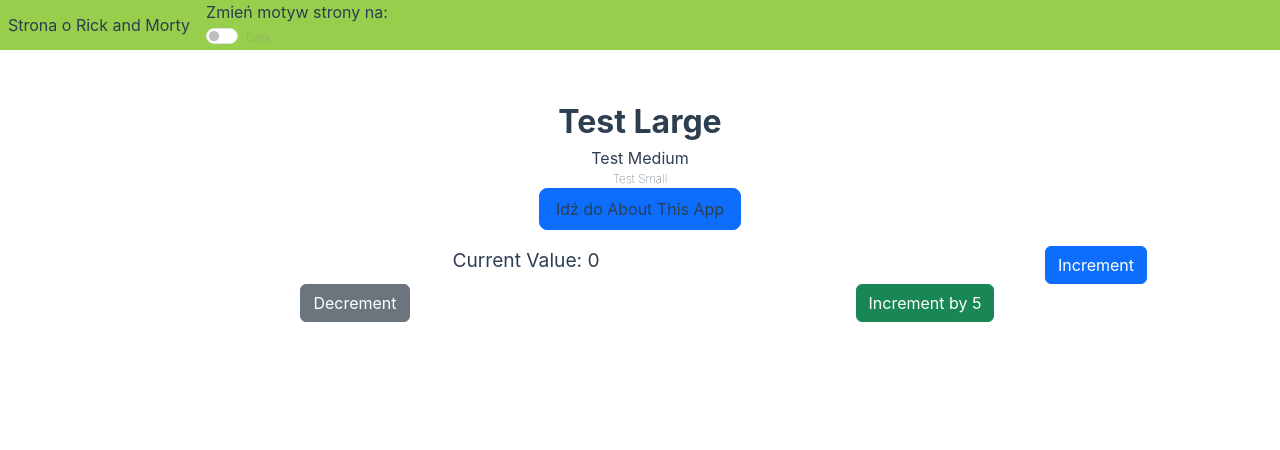
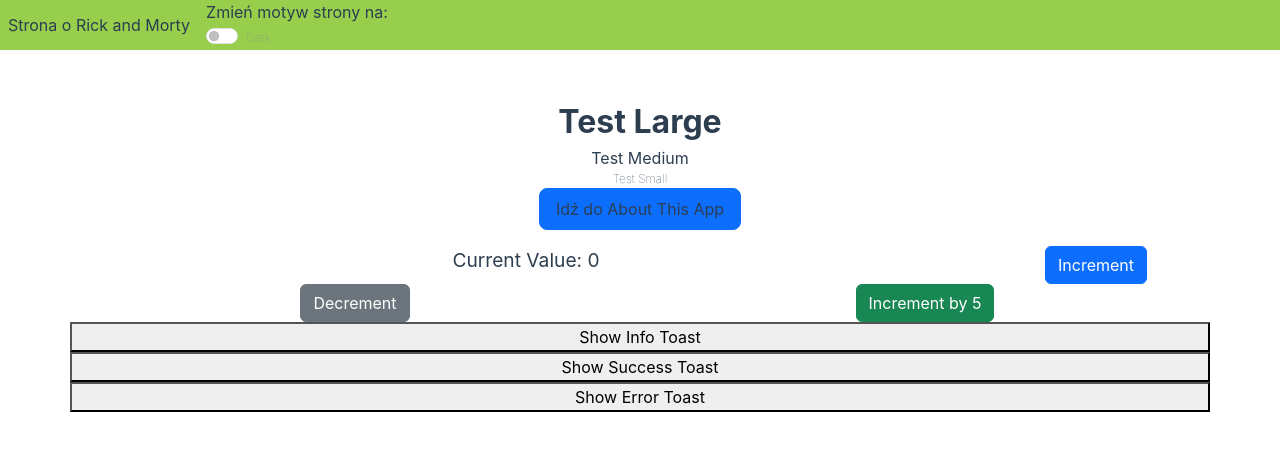
Before and after one commit to Pablo2904/rick-morty-app, a React app in the folder rick-morty-app-client/: page / in a window 1280 px wide. Shown: the top 450 px of the page. Built offline with nearby package versions, Linux system fonts and the light colour scheme.

Commit message:
CreatedToastContext and implement toast notifications in HomePage Component to testing

```diff
--- a/rick-morty-app-client/package.json
+++ b/rick-morty-app-client/package.json
@@ -47,6 +47,7 @@
     "react-redux": "^9.1.2",
     "react-refresh": "^0.11.0",
     "react-router-dom": "^7.0.2",
+    "react-toastify": "^11.0.2",
     "resolve": "^1.20.0",
     "resolve-url-loader": "^4.0.0",
     "sass": "^1.82.0",
--- a/rick-morty-app-client/src/app/App.tsx
+++ b/rick-morty-app-client/src/app/App.tsx
@@ -5,13 +5,16 @@ import AppRouter from "router/AppRouter";
 import "bootstrap/dist/css/bootstrap.min.css";
 import "styles/globals.scss";
 import { ThemeProvider } from "context/ThemeContext/ThemeContext";
+import { ToastProvider } from "context/ToastContext/ToastContext";
 
 //wszystkie providery i wrappery tutaj
 const App: React.FC = () => {
   return (
     <Provider store={store}>
       <ThemeProvider>
-        <AppRouter />
+        <ToastProvider>
+          <AppRouter />
+        </ToastProvider>
       </ThemeProvider>
     </Provider>
   );
--- /dev/null
+++ b/rick-morty-app-client/src/context/ToastContext/ToastContext.tsx
@@ -0,0 +1,54 @@
+import React, { createContext, useContext } from "react";
+import { toast, ToastContainer } from "react-toastify";
+import "react-toastify/dist/ReactToastify.css";
+
+type ToastType = "info" | "success" | "error";
+
+//interfaces
+interface ToastContextProps {
+  showToast: (type: ToastType, message: string, duration?: number) => void;
+}
+
+const ToastContext = createContext<ToastContextProps | undefined>(undefined);
+
+export const useToast = (): ToastContextProps => {
+  const context = useContext(ToastContext);
+  if (!context) {
+    throw new Error("useToast must be used within a ToastProvider");
+  }
+  return context;
+};
+
+//Provider dla Toast
+export const ToastProvider: React.FC<{ children: React.ReactNode }> = ({
+  children,
+}) => {
+  const showToast = (type: ToastType, message: string, duration = 3000) => {
+    const commonOptions = {
+      autoClose: duration,
+      closeOnClick: true,
+    };
+
+    switch (type) {
+      case "info":
+        toast.info(message, commonOptions);
+        break;
+      case "success":
+        toast.success(message, commonOptions);
+        break;
+      case "error":
+        toast.error(message, commonOptions);
+        break;
+      default:
+        toast(message, commonOptions);
+        break;
+    }
+  };
+
+  return (
+    <ToastContext.Provider value={{ showToast }}>
+      {children}
+      <ToastContainer />
+    </ToastContext.Provider>
+  );
+};
--- a/rick-morty-app-client/src/pages/Home/HomePage.tsx
+++ b/rick-morty-app-client/src/pages/Home/HomePage.tsx
@@ -12,11 +12,15 @@ import styles from "./HomePage.module.scss";
 import { useNavigate } from "react-router-dom";
 import Header from "components/molecules/Header/Header";
 import ThemedTypography from "components/atoms/ThemedTypography/ThemedTypography";
+import { useToast } from "context/ToastContext/ToastContext";
 
 const HomePage: React.FC = () => {
   const dispatch = useDispatch<AppDispatch>(); // Typed dispatch
   const value = useSelector((state: RootState) => state.example.value); // Access the value from state
   const navigate = useNavigate();
+
+  //Wywołanie toast
+  const { showToast } = useToast();
 
   return (
     <>
@@ -62,6 +66,27 @@ const HomePage: React.FC = () => {
               Increment by 5
             </Button>
           </Col>
+          <button
+            onClick={() =>
+              showToast("info", "This is an informational message!")
+            }
+          >
+            Show Info Toast
+          </button>
+          <button
+            onClick={() =>
+              showToast("success", "Your changes were saved successfully!")
+            }
+          >
+            Show Success Toast
+          </button>
+          <button
+            onClick={() =>
+              showToast("error", "Something went wrong. Please try again.")
+            }
+          >
+            Show Error Toast
+          </button>
         </Row>
       </Container>
     </>
```
Also changed, not shown: 1 other file (tests, documents, lock files or other folders).
